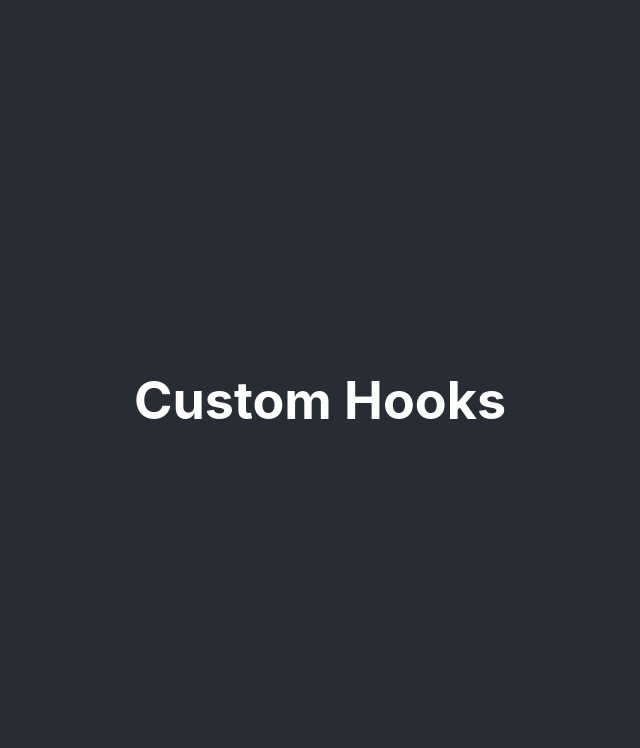
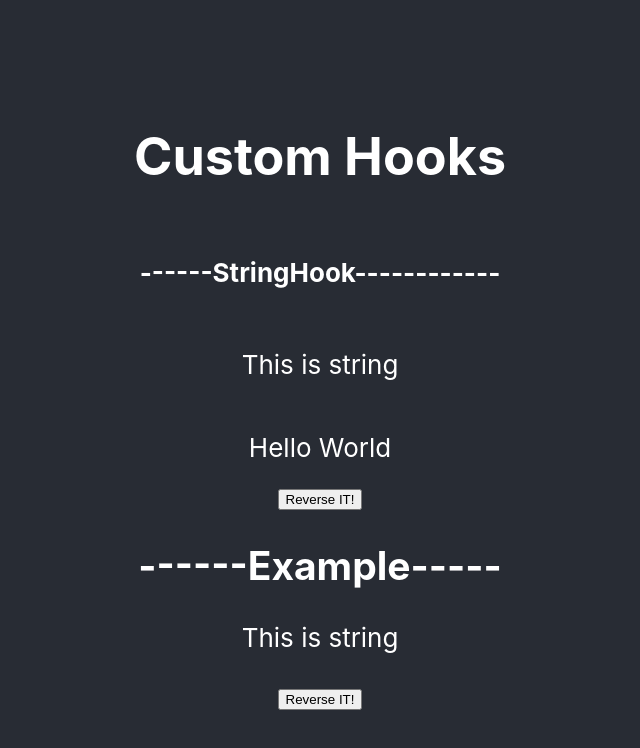
Before and after one commit to WDI-301/custom-hooks-summer23, a React (Create React App) app: page / in a window 1280 px wide. Shown: the top 748 px of the page, without its empty margins (320-960 px from the left). Built offline with nearby package versions, Linux system fonts and the light colour scheme.

Commit message:
completed first custom hook

```diff
--- a/src/App.js
+++ b/src/App.js
@@ -1,11 +1,23 @@
 import logo from './logo.svg';
 import './App.css';
+import useStringHook from './hooks/useStringHook'
+import Example from './components/Example'
+function App() {
 
-function App() {
+  const {
+    stringHookState,
+    HelloWorld,
+    reverseString
+  } = useStringHook()
+
   return (
     <div className="App App-header">
       <h1>Custom Hooks</h1>
-
+      <h4>------StringHook------------</h4>
+      <p>{stringHookState}</p>
+      <p>{HelloWorld}</p>
+      <button onClick={reverseString}>Reverse IT!</button>
+      <Example />
     </div>
   );
 }
--- /dev/null
+++ b/src/components/Example.js
@@ -0,0 +1,15 @@
+import React from 'react'
+import useStringHook from '../hooks/useStringHook'
+
+const Example = () => {
+    const {stringHookState, reverseString} = useStringHook()
+  return (
+    <div>
+        <h2>------Example-----</h2>
+        <p>{stringHookState}</p>
+        <button onClick={reverseString}>Reverse IT!</button>
+    </div>
+  )
+}
+
+export default Example
--- a/src/hooks/useStringHook.js
+++ b/src/hooks/useStringHook.js
@@ -2,10 +2,17 @@ import React, {useState} from 'react'
 
 const useStringHook = () => {
 
-    const [stringHookState, setstringHookState] = useState('This is string')
+    const [stringHookState, setStringHookState] = useState('This is string')
+    const someWords = 'Hello World'
+
+    const reverseString = () => {
+        setStringHookState(stringHookState.split('').reverse().join(''))
+    }
 
     return {
-        stringHookState: stringHookState
+        stringHookState: stringHookState,
+        HelloWorld: someWords,
+        reverseString: reverseString
     }
 
 }
```
